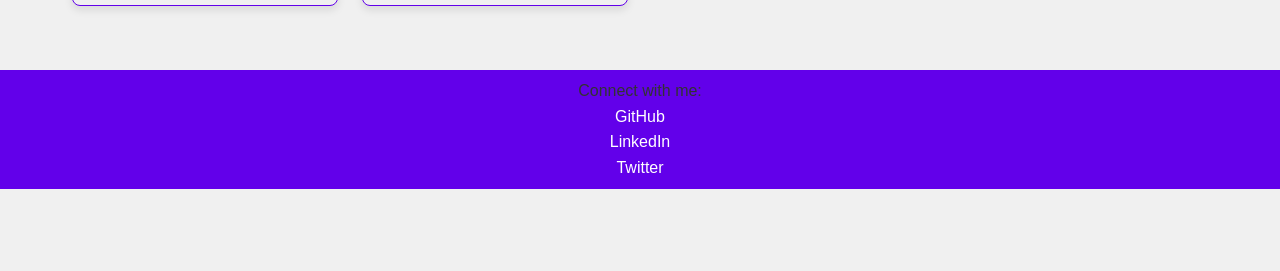
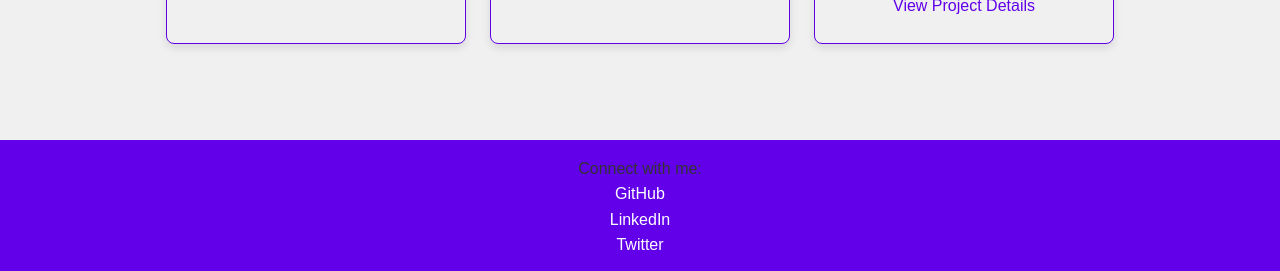
Before and after one commit to AhmedGarcia/PortfolioReact, a React (Vite) app: page /portfolio in a window 1280 px wide. Shown: the part 1187-1458 px from the top of the page. Before the commit the page ends 1376 px from the top, so only its background shows below. Built offline with nearby package versions, Linux system fonts and the light colour scheme.

Commit message:
messing with css to improove the look of the pages

```diff
--- a/src/App.css
+++ b/src/App.css
@@ -63,8 +63,6 @@ nav a:hover {
   min-height: calc(100vh - 80px); /* Avoid overlap with footer */
   padding: 2rem 1rem;
   text-align: center; /* Center text for the entire section */
-  border: 2px solid red; /* Debugging style */
-  padding: 20px; /* Debugging style */
 }
 
 /* Image Styling */
@@ -103,7 +101,7 @@ nav a:hover {
 /* Adjust the project grid inside the portfolio section */
 .portfolio-grid {
   display: grid;
-  grid-template-columns: repeat(auto-fit, minmax(250px, 1fr)); /* Responsive grid */
+  grid-template-columns: repeat(3, 1fr); /* Ensure three columns */
   gap: 1.5rem; /* Space between grid items */
   width: 100%; /* Full width for grid */
   max-width: 1200px; /* Limit grid width */
@@ -213,7 +211,8 @@ footer {
   background-color: var(--primary-color);
   color: var(--text-color);
   text-align: center;
-  padding: 0.5rem;
+  padding: 1rem; /* Adjust padding for better visibility */
+  margin-top: 2rem; /* Space from content above */
 }
 
 /* Headings Styles with Techy Font */
```
